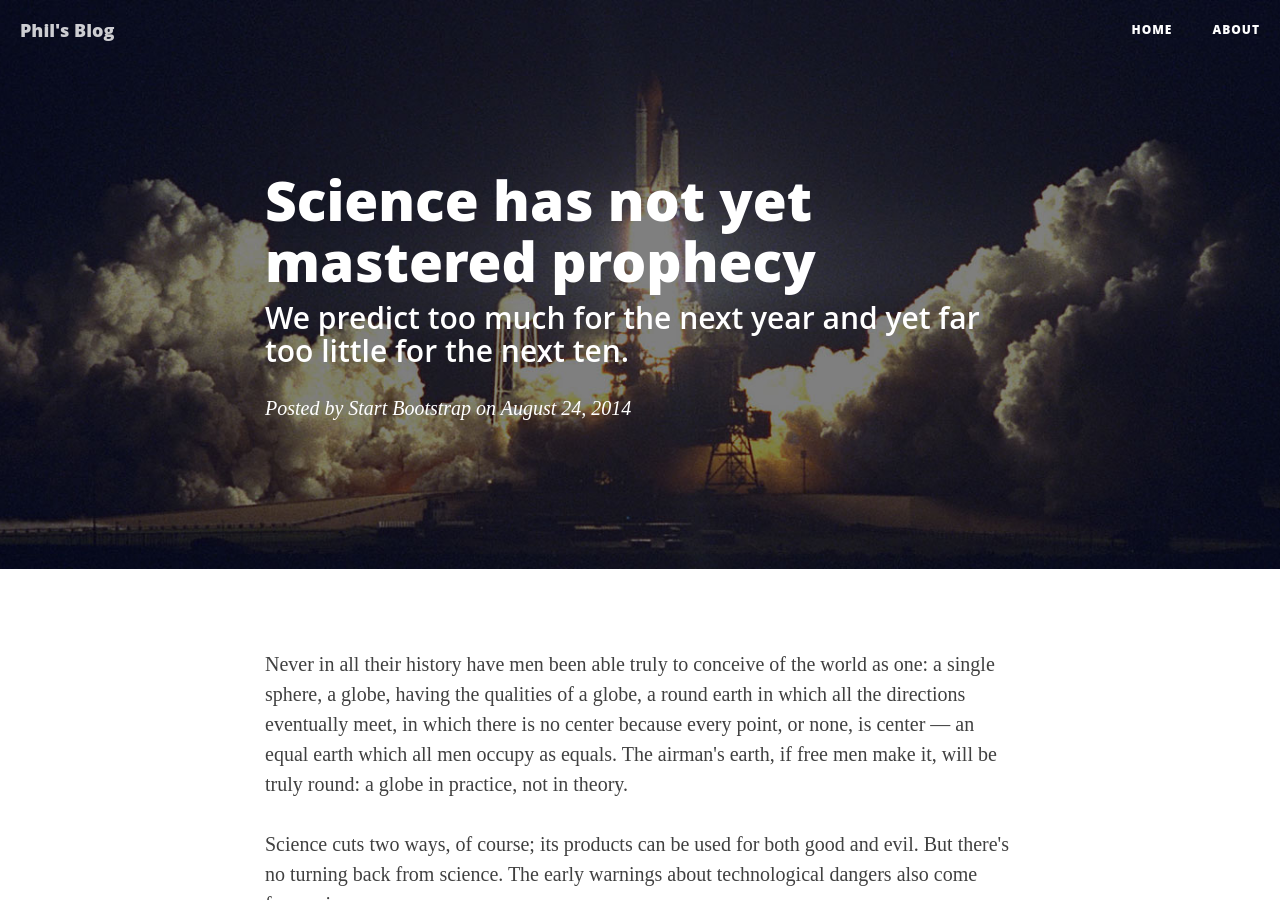
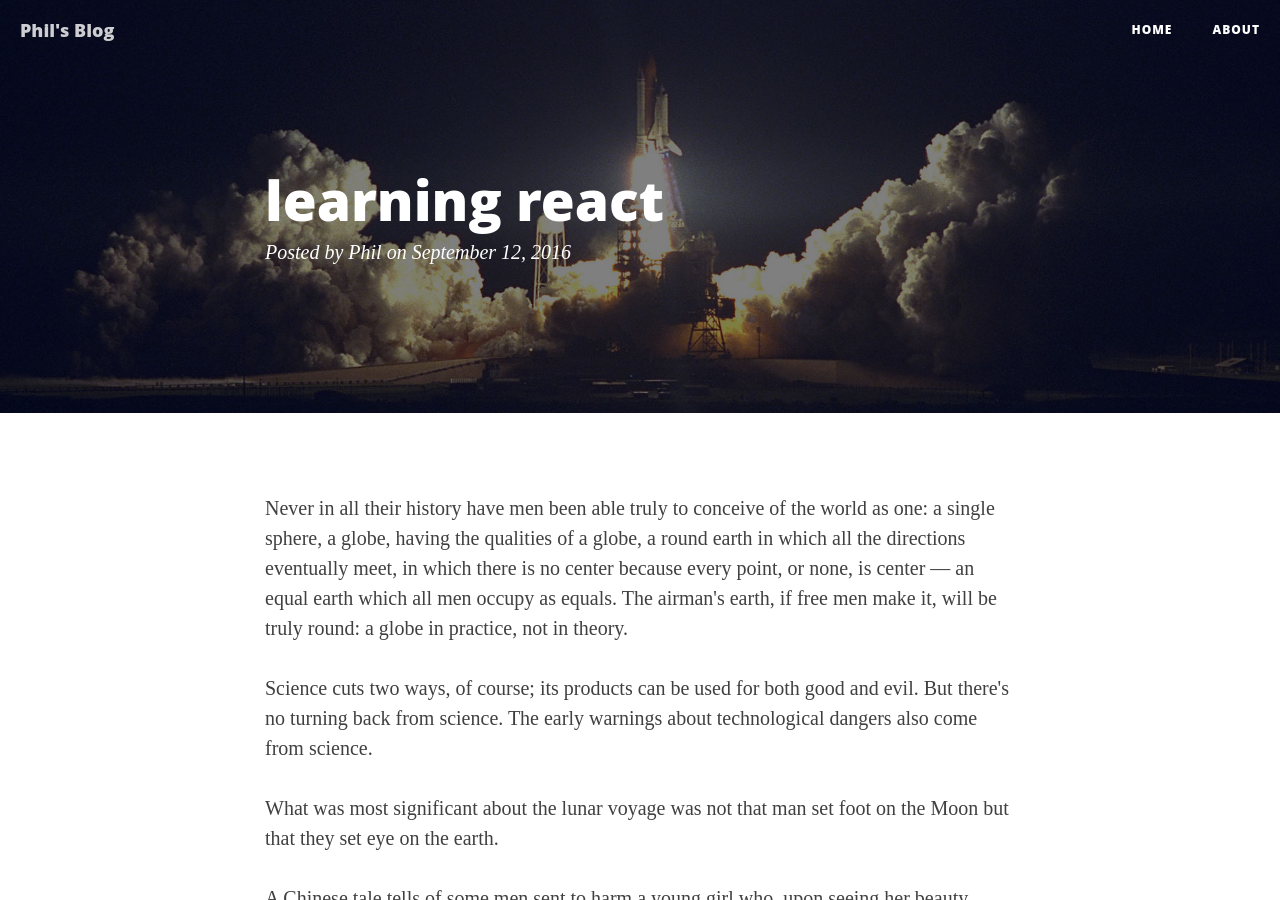
Before and after one commit to fudanzz/fudanzz.github.io, a Jekyll site: the page built from _posts/2016-09-12-learning-react.markdown, in a window 1280 px wide and 900 px high. Built offline with Jekyll 4.4.1, drawn with Linux system fonts in a browser that asks for light colours; nearby versions of some CDN libraries; some web fonts are replaced.

Commit message:
new post

```diff
--- a/_posts/2014-08-24-science-has-not-yet-mastered-prophecy.markdown
+++ b/_posts/2016-09-12-learning-react.markdown
@@ -1,9 +1,8 @@
 ---
 layout:     post
-title:      "Science has not yet mastered prophecy"
-subtitle:   "We predict too much for the next year and yet far too little for the next ten."
-date:       2014-08-24 12:00:00
-author:     "Start Bootstrap"
+title:      "learning react"
+date:       2016-09-12 12:00:00
+author:     "Phil"
 header-img: "img/post-bg-04.jpg"
 ---
 
```
